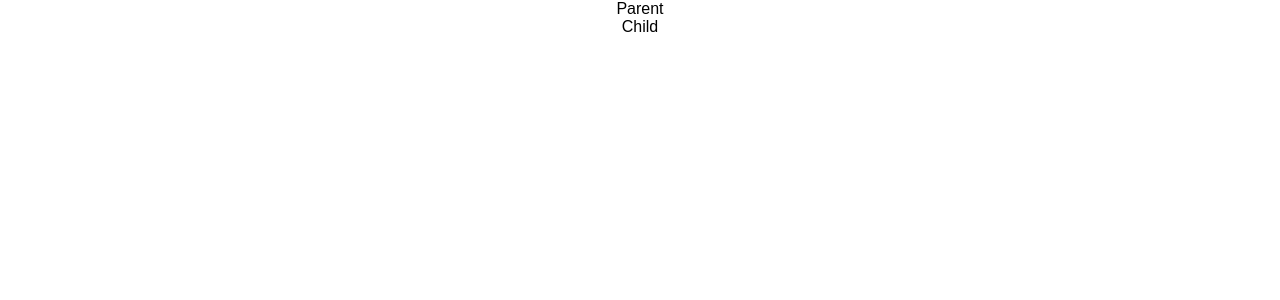
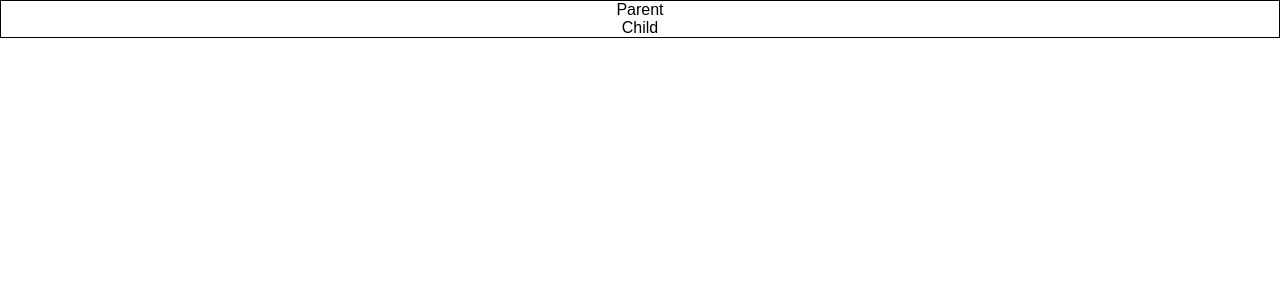
Before and after one commit to Intellemerc/2017TampaCCExample, a React (Create React App) app: page / in a window 1280 px wide. Shown: the top 300 px of the page. Built offline with nearby package versions, Linux system fonts and the light colour scheme; the HTML template or start-up script is replaced by a standard one.

Commit message:
Simplify example and add style

```diff
--- /dev/null
+++ b/src/Parent.css
@@ -0,0 +1,3 @@
+.Parent {
+  border: 1px solid black;
+}
--- a/src/Parent.tsx
+++ b/src/Parent.tsx
@@ -1,12 +1,12 @@
 import * as React from "react";
+import "./Parent.css";
 
-export default class Parent extends React.Component {
-  render() {
-    return (
-      <div>
-        Parent
-        {this.props.children}
-      </div>
-    );
-  }
+interface Props {
+  children: React.ReactNode;
 }
+export default (props: Props) => (
+  <div className="Parent">
+    Parent
+    {props.children}
+  </div>
+);
```
